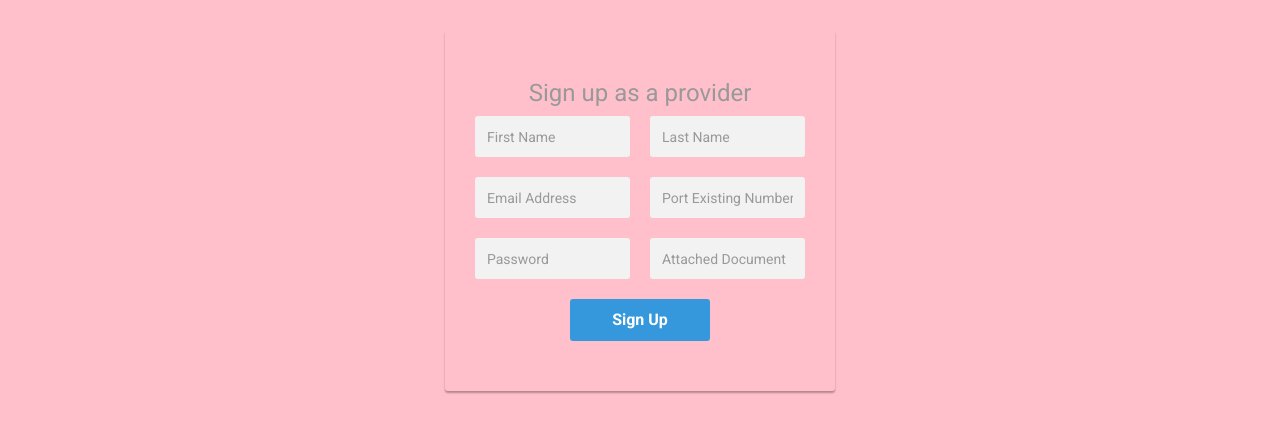
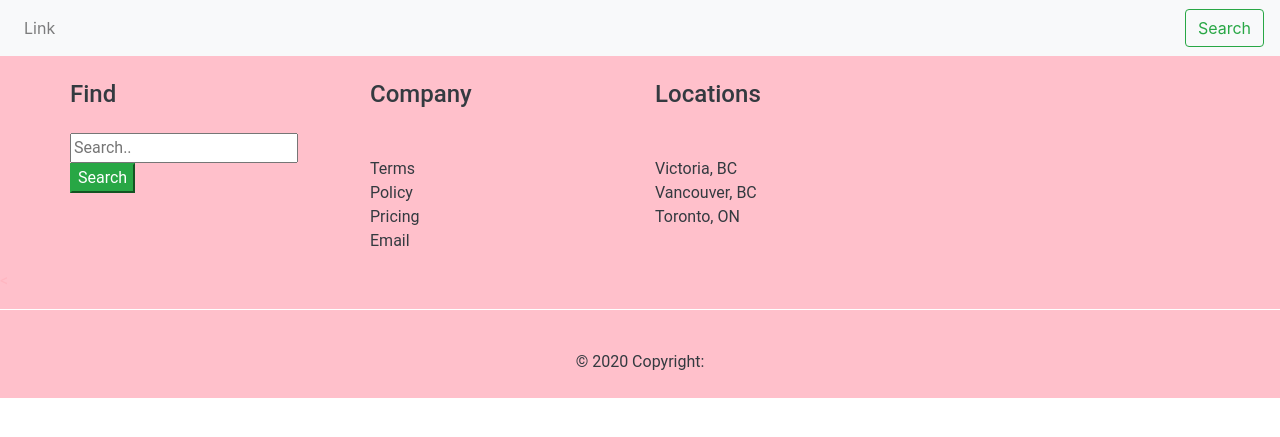
Before and after one commit to Sokomba01/TechPlus2_django, a Django app: page / in a window 1280 px wide. Shown: the top 437 px of the page. Run offline with Django 3.2, Linux system fonts and the light colour scheme; some libraries are stand-ins or nearby versions.

Commit message:
footer_work

```diff
--- a/tech_plus_2/home/views.py
+++ b/tech_plus_2/home/views.py
@@ -5,7 +5,7 @@ from w3lib import form
 
 
 def index(request):
-    return render(request, 'signup.html')
+    return render(request, 'index.html')
 
 
 def SignUp(request):
--- a/tech_plus_2/templates/base.html
+++ b/tech_plus_2/templates/base.html
@@ -1,18 +1,32 @@
 <!doctype html>
 <html lang="en">
+
   <head>
+    <style>
+      	footer {
+		color: #FFB6C1;
+		background: #FFC0CB;
+		font-family: 'Roboto', sans-serif;
+	}
+
+.solid {
+
+  border-top: 1px solid #fff;
+}
+
+
+    </style>
+
     <!-- Required meta tags -->
     <meta charset="utf-8">
     <meta name="viewport" content="width=device-width, initial-scale=1, shrink-to-fit=no">
 
     <!-- Bootstrap CSS -->
     <link rel="stylesheet" href="https://stackpath.bootstrapcdn.com/bootstrap/4.3.1/css/bootstrap.min.css" integrity="sha384-ggOyR0iXCbMQv3Xipma34MD+dH/1fQ784/j6cY/iJTQUOhcWr7x9JvoRxT2MZw1T" crossorigin="anonymous">
-
     <title>{% block title %} {% endblock title %}</title>
   </head>
   <body>
     <nav class="navbar navbar-expand-lg navbar-light bg-light">
-
   <button class="navbar-toggler" type="button" data-toggle="collapse" data-target="#navbarSupportedContent" aria-controls="navbarSupportedContent" aria-expanded="false" aria-label="Toggle navigation">
     <span class="navbar-toggler-icon"></span>
   </button>
@@ -48,34 +62,84 @@
     {% block body %}
 
     {% endblock body %}
+    <!-- Footer -->
+    <footer class="text-lg-start">
+  <!-- Grid container -->
+  <div class="container ">
+    <!--Grid row-->
+    <div class="row pt-4 ">
+      <!--Grid column-->
+      <div class="col-lg-3 col-md-6 mb-4 mb-md-0 ml-0 pl-0  ">
+        <h4 class=" text-dark mb-4 ">Find</h4>
 
-    <div class="row bg-danger">
-        <div class="col-3">
+        <ul class="list-unstyled mb-0">
+<div class="search-container">
+    <form action="/action_page.php">
+      <input type="text" placeholder="Search.." name="search">
+      <button type="submit" class="btn-success btn-rounded">Search</i></button>
+    </form>
+  </div>        </ul>
+      </div>
+      <!--Grid column-->
+      <div class="col-lg-3 col-md-6 mb-4 mb-md-0 ">
+        <h4 class="mb-0 text-dark mb-5">Company</h4>
+
+        <ul class="list-unstyled">
+          <li>
+            <a href="#!" class="text-dark">Terms</a>
+          </li>
+          <li>
+            <a href="#!" class="text-dark">Policy</a>
+          </li>
+          <li>
+            <a href="#!" class="text-dark">Pricing</a>
+          </li>
+          <li>
+            <a href="#!" class="text-dark">Email</a>
+          </li>
+        </ul>
+      </div>
+      <!--Grid column-->
+      <div class="col-lg-3 col-md-6 mb-4 mb-md-0 text-dark">
+        <h4 class="mb-5">Locations</h4>
+
+        <ul class="list-unstyled mb-0">
+          <li>
+            <a href="#!" class="text-dark">Victoria, BC</a>
+          </li>
+          <li>
+            <a href="#!" class="text-dark">Vancouver, BC</a>
+          </li>
+          <li>
+            <a href="#!" class="text-dark">Toronto, ON</a>
+          </li>
+        </ul>
+      </div>
+      <!--Grid column-->
+      <div class="col-lg-3 col-md-6 mb-4 mb-md-0 text-dark">
+         <div class="f_social_icon">
+                                    <a href="#" class="fab fa-facebook"></a>
+                                    <a href="#" class="fab fa-twitter"></a>
+                                    <a href="#" class="fab fa-linkedin"></a>
+                                    <a href="#" class="fab fa-pinterest"></a>
+                                </div>
 
 
+      </div>
+      <!--Grid column-->
+    </div>
+    <!--Grid row-->
+  </div>
+  <!-- Grid container -->
+<<hr class="solid ">
+  <!-- Copyright -->
+  <div class="text-center p-4 h-30 " >
 
+    <a class="text-dark" href="https://mdbootstrap.com/">  © 2020 Copyright:</a>
+  </div>
+  <!-- Copyright -->
+</footer>
 
-        </div>
-        <div class="col-3">
-            <div class="row">
-                <h3>Find</h3>
-            </div>
-            <div class="row">
-                <div class="col-8">
-                    <input class="form-control mr-sm-2" type="search" placeholder="Search" aria-label="Search">
-                </div>
-                <div class="col-4">
-                    <button class="btn btn-outline-success my-2 my-sm-0" type="submit">Search</button>
-                </div>
-            </div>
-        </div>
-        <div class="col-3">
-            <h5>Company</h5>
-        </div>
-        <div class="col-3">
-            <h5>Locations</h5>
-        </div>
-    </div>
 
     <!-- Optional JavaScript -->
     <!-- jQuery first, then Popper.js, then Bootstrap JS -->
--- a/tech_plus_2/templates/index.html
+++ b/tech_plus_2/templates/index.html
@@ -1,5 +1,4 @@
 {%extends 'base.html'%}
 {% block title%} home {% endblock title %}
 {% block body %}
-
 {% endblock body%}
```
